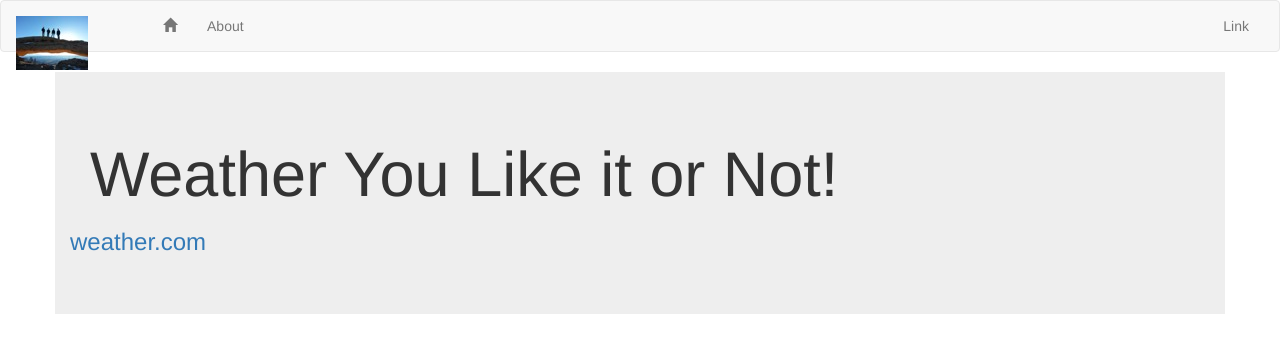
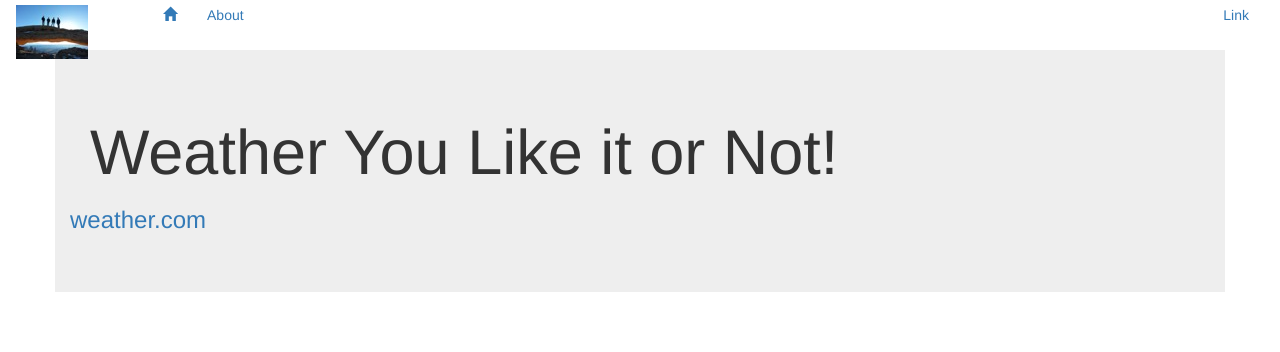
Before and after one commit to shaunjl/CS360lab0, a plain HTML site: page weather.html in a window 1280 px wide. Drawn offline with nearby package versions, Linux system fonts and the light colour scheme.

Commit message:
changing size

```diff
--- a/style_global.css
+++ b/style_global.css
@@ -1,8 +1,15 @@
 body {
-    backgroun-colog: lightblue;
+    backgroun-color: lightblue;
 }
 
 h1 {
     color: navy;
     margin-left: 20px;
 }
+
+.navbar-nav > li > a, .navbar-brand {
+    padding-top:4px !important;
+    padding-bottom:0 !important;
+    height: 28px;
+}
+.navbar {min-height:28px !important;}
--- a/weather.html
+++ b/weather.html
@@ -6,7 +6,7 @@
 <link rel="stylesheet" type="text/css" href="style_global.css">
 </head>
 <body>
-<nav class="navbar navbar-default">
+<nav class="navbar navbar-increase">
   <div class="container-fluid">
     <!-- Brand and toggle get grouped for better mobile display -->
     <div class="navbar-header">
@@ -23,11 +23,11 @@
     <!-- Collect the nav links, forms, and other content for toggling -->
     <div class="collapse navbar-collapse" id="bs-example-navbar-collapse-1">
       <ul class="nav navbar-nav">
-        <li><a href="weather.html"><span class="glyphicon glyphicon-home" aria-hidden="true"></span></a></li>
-        <li><a href="bio.html">About</a></li>
+        <li><a href="weather.html"><span class="glyphicon glyphicon-home navbar-link" aria-hidden="true"></span></a></li>
+        <li><a href="bio.html" class="navbar-link">About</a></li>
       </ul>
       <ul class="nav navbar-nav navbar-right">
-        <li><a href="#">Link</a></li>
+        <li><a href="#" class="navbar-link">Link</a></li>
       </ul>
     </div><!-- /.navbar-collapse -->
   </div><!-- /.container-fluid -->
```
Also changed, not shown: bio.html (+3 -3 lines).
